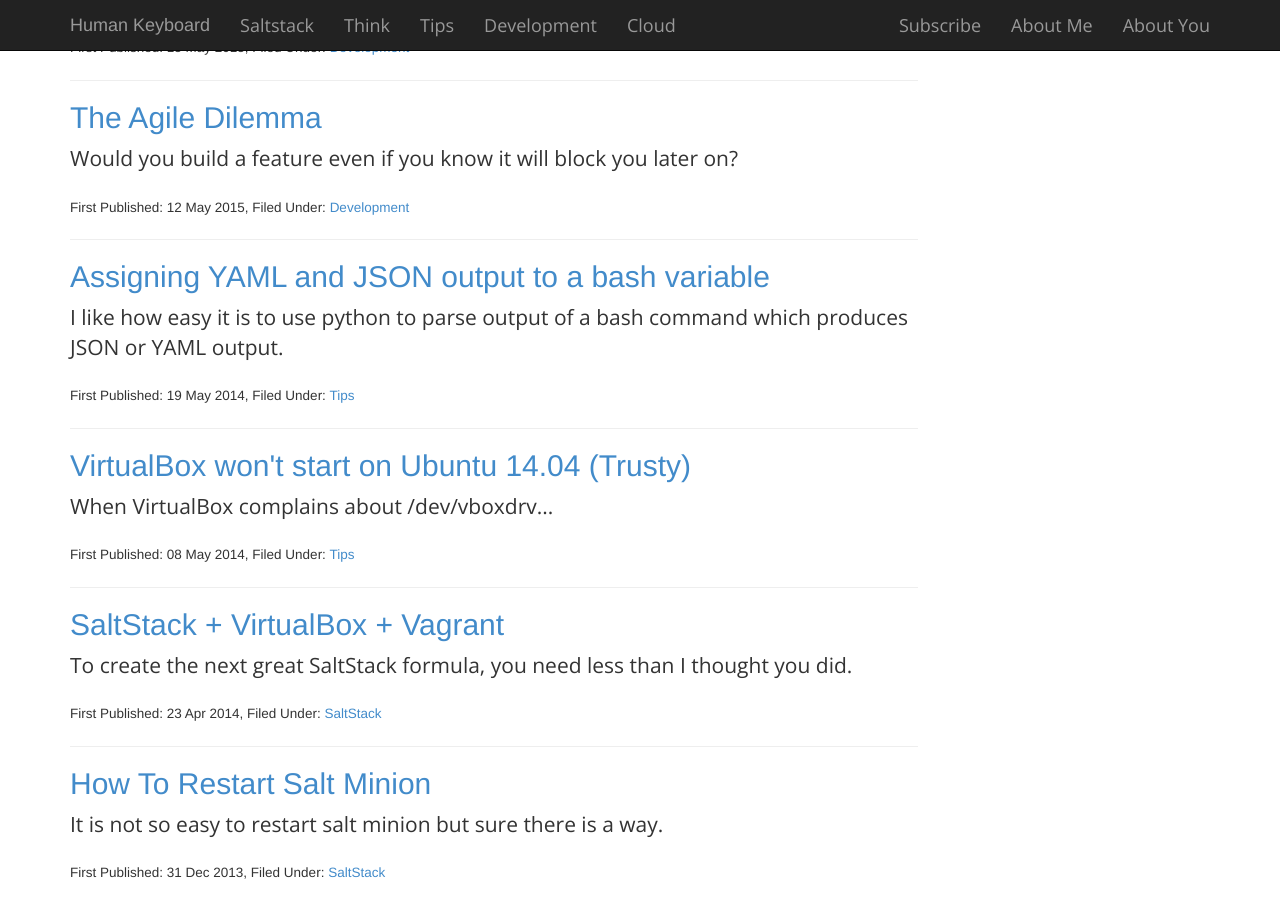
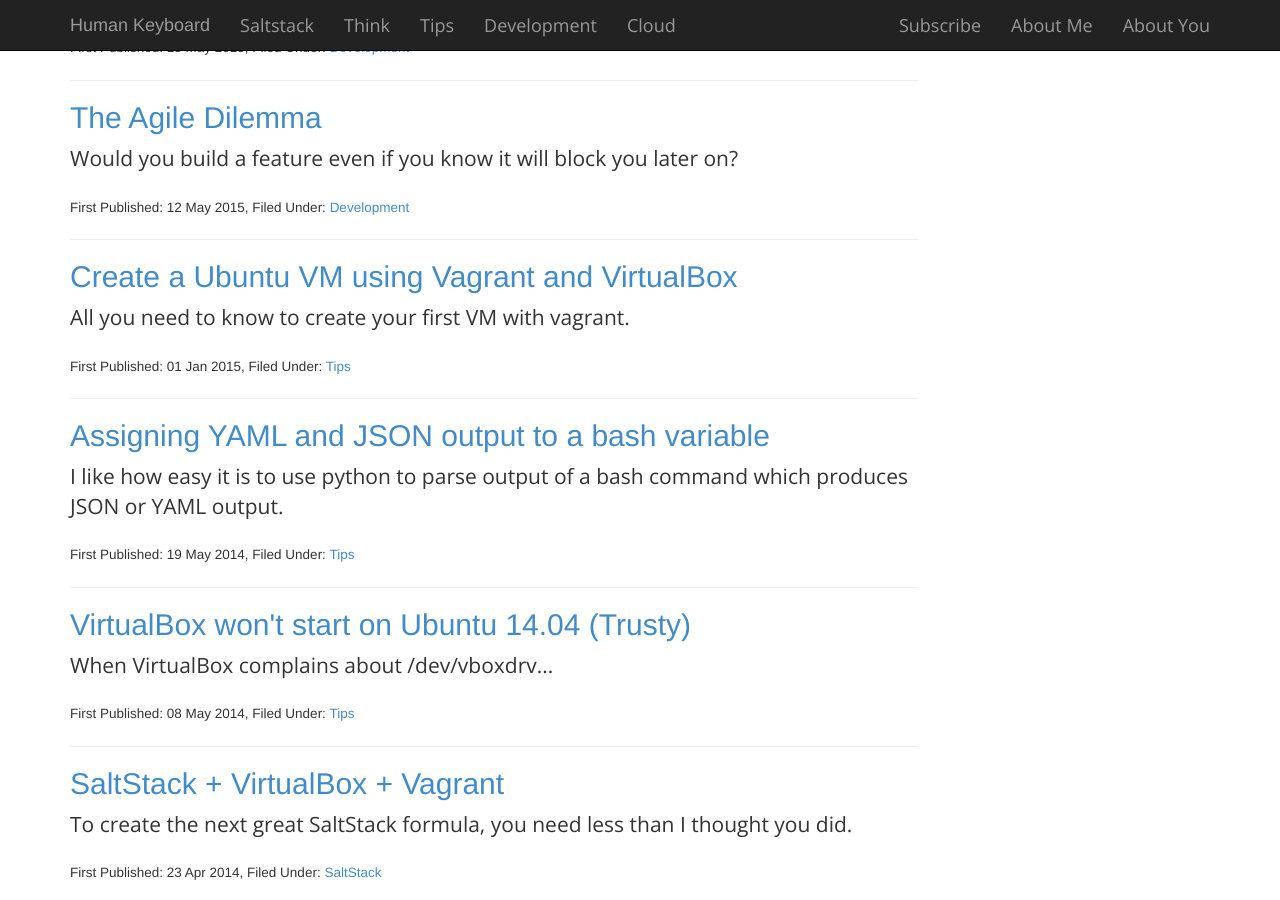
Before and after one commit to ozgurakan/ozgurakan.github.io, a Jekyll site: the page built from index.html, in a window 1280 px wide and 900 px high, scrolled down 655 px. Built offline with Jekyll 4.4.1, drawn with Linux system fonts in a browser that asks for light colours; nearby versions of some CDN libraries; Markdown is read by kramdown in place of the engine named in the settings; comment, search, counter and statistics services are not loaded.

Commit message:
vagrant section is a link to the top page now.

```diff
--- a/_includes/vagrant_install.markdown
+++ b/_includes/vagrant_install.markdown
@@ -111,4 +109,3 @@
     # vagrant ssh testvm
 
 Now you can con use this VM for what ever purpose you like.
-<a name="end_of_vagrant_section"></a>
--- /dev/null
+++ b/_posts/2015-01-01-vagrant-basics.markdown
@@ -0,0 +1,11 @@
+---
+layout: bootstrap_post
+title: Create a Ubuntu VM using Vagrant and VirtualBox
+date: 2015-01-01 11:04:00
+author: Oz Akan
+abstract: All you need to know to create your first VM with vagrant.
+categories:
+    - Tips
+---
+
+{% include vagrant_install.markdown %}
--- a/_posts/2015-06-08-openvswtich-network-namespaces.markdown
+++ b/_posts/2015-06-08-openvswtich-network-namespaces.markdown
@@ -28,7 +28,10 @@
 
 > If you use vagrant, please go ahead ;)
 
-{% include vagrant_install.markdown %}
+
+Need help with createing a VM under vagant?
+Check this short [vagrant tutorial]({% post_url 2015-01-01-vagrant-basics %}).
+
 
 <a name="start_of_OvS"></a>
 ### List Network Namespaces
```
Also changed, not shown: other parts of _includes/vagrant_install.markdown (+0 -2 lines).
